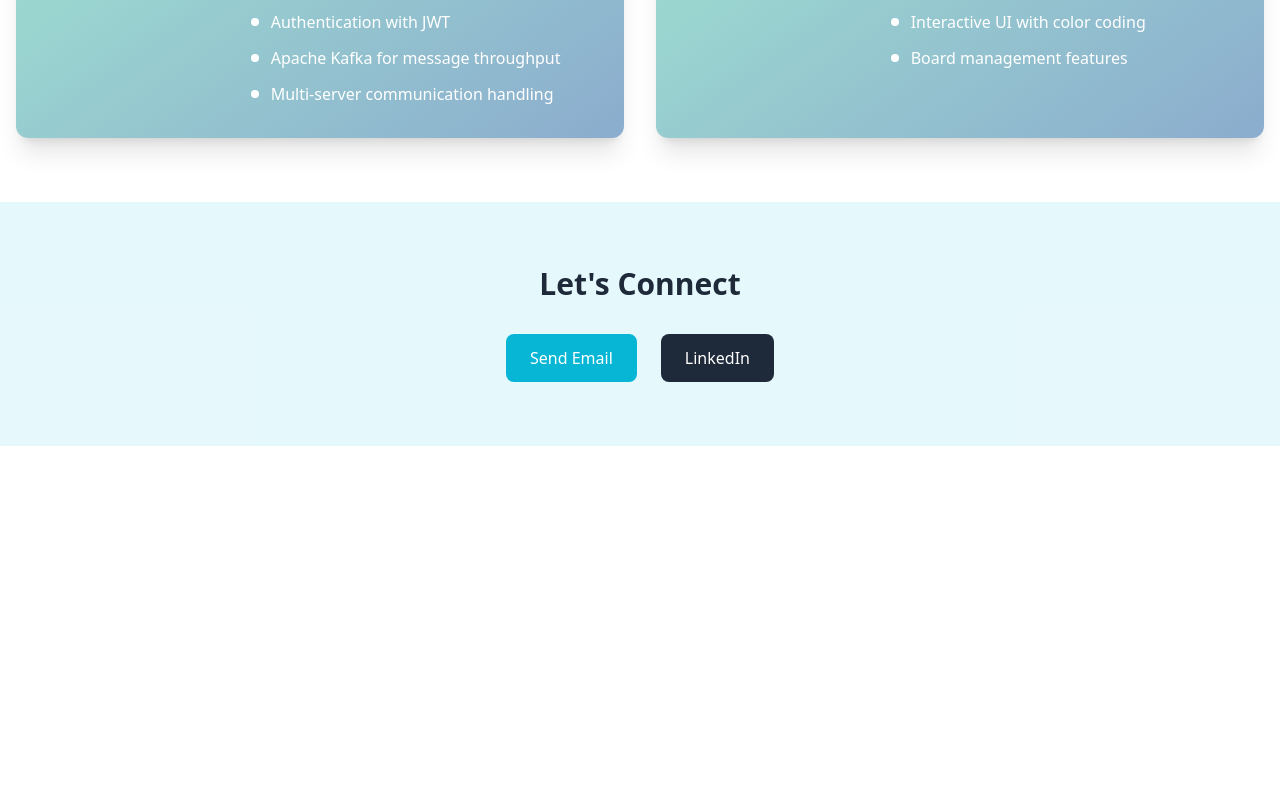
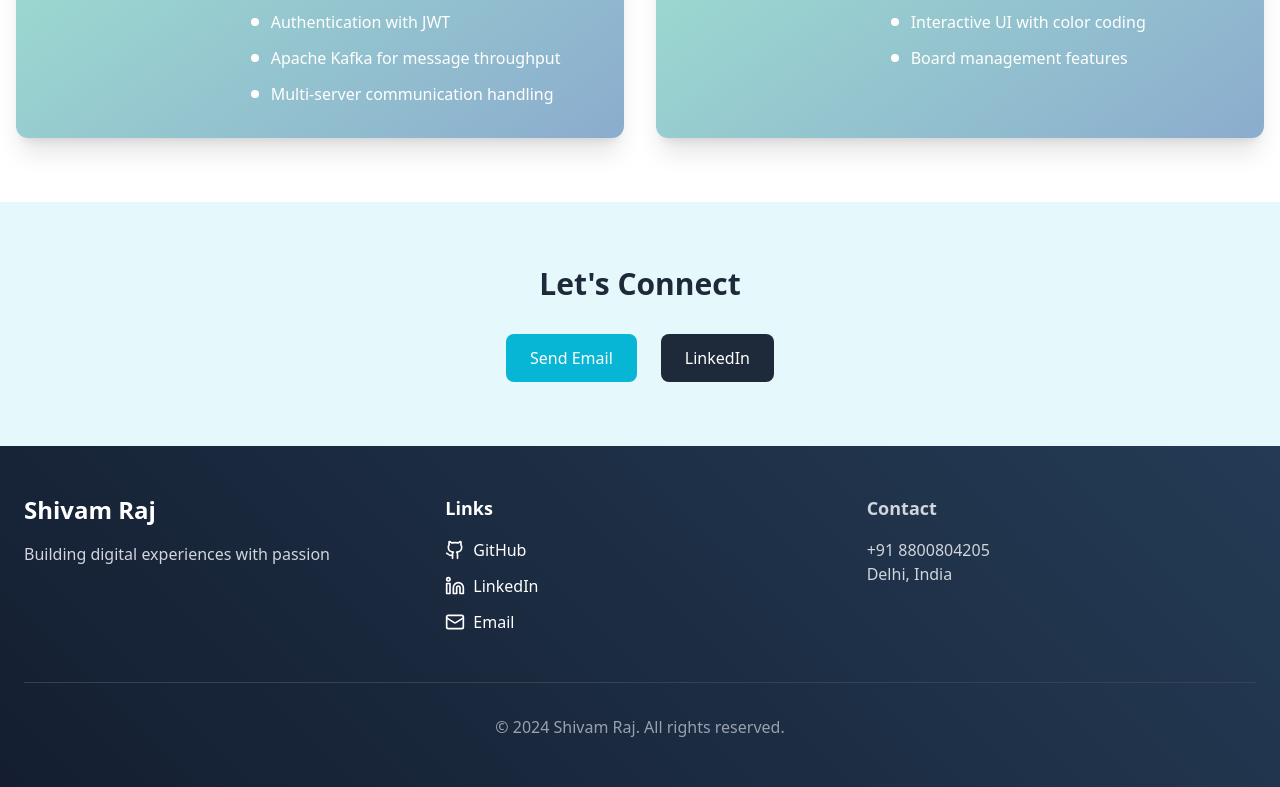
Before and after one commit to Mtank10/shivam-portfolio, a Next.js app: page / in a window 1280 px wide. Shown: the part 1982-2769 px from the top of the page. Before the commit the page ends 2428 px from the top, so only its background shows below. Built offline with nearby package versions, Linux system fonts and the light colour scheme.

Commit message:
add features

```diff
--- /dev/null
+++ b/app/components/Footer.tsx
@@ -0,0 +1,68 @@
+"use client";
+import { motion } from "framer-motion";
+import { Github, Linkedin, MailIcon } from "lucide-react";
+
+export default function Footer() {
+  return (
+    <footer
+      className="relative py-12"
+      style={{
+        background: 'linear-gradient(45deg, #141e30, #243b55)',
+        color: '#ffffff'
+      }}
+    >
+      <div className="container mx-auto px-6">
+        <div className="grid md:grid-cols-3 gap-8 text-center md:text-left">
+          <motion.div
+            initial={{ opacity: 0 }}
+            whileInView={{ opacity: 1 }}
+          >
+            <h3 className="text-2xl font-bold mb-4">Shivam Raj</h3>
+            <p className="text-gray-300">Building digital experiences with passion</p>
+          </motion.div>
+
+          <div className="flex flex-col items-center md:items-start">
+            <h4 className="text-lg font-semibold mb-4">Links</h4>
+            <div className="flex flex-col gap-3">
+              <a
+                href="https://github.com/Mtank10"
+                target="_blank"
+                rel="noopener noreferrer"
+                className="flex items-center gap-2 hover:text-[#43cea2] transition-colors"
+              >
+                <Github size={20} />
+                GitHub
+              </a>
+              <a
+                href="https://linkedin.com/in/shivamraj10"
+                target="_blank"
+                rel="noopener noreferrer"
+                className="flex items-center gap-2 hover:text-[#43cea2] transition-colors"
+              >
+                <Linkedin size={20} />
+                LinkedIn
+              </a>
+              <a
+                href="mailto:rajshivam691@gmail.com"
+                className="flex items-center gap-2 hover:text-[#43cea2] transition-colors"
+              >
+                <MailIcon size={20} />
+                Email
+              </a>
+            </div>
+          </div>
+
+          <div className="text-gray-300">
+            <h4 className="text-lg font-semibold mb-4">Contact</h4>
+            <p>+91 8800804205</p>
+            <p>Delhi, India</p>
+          </div>
+        </div>
+
+        <div className="border-t border-gray-700 mt-12 pt-8 text-center text-gray-400">
+          <p>© 2024 Shivam Raj. All rights reserved.</p>
+        </div>
+      </div>
+    </footer>
+  );
+}
--- a/app/components/Navbar.tsx
+++ b/app/components/Navbar.tsx
@@ -1,13 +1,14 @@
 "use client";
-import { useEffect, useState } from "react";
+import { useState, useEffect } from "react";
 import { motion } from "framer-motion";
 import { useTheme } from "next-themes";
-import { MoonIcon, SunIcon } from "@heroicons/react/24/solid";
+import { MoonIcon, SunIcon, Bars3Icon, XMarkIcon } from "@heroicons/react/24/solid";
 import Link from "next/link";
 
 export default function Navbar() {
   const { theme, setTheme } = useTheme();
   const [mounted, setMounted] = useState(false);
+  const [isMenuOpen, setIsMenuOpen] = useState(false);
 
   useEffect(() => setMounted(true), []);
 
@@ -22,10 +23,11 @@ export default function Navbar() {
     >
       <div className="container mx-auto px-6 py-4 flex items-center justify-between">
         <Link href="/" className="text-2xl font-bold">
-          Shivam
+          Shivam Raj
         </Link>
 
-        <div className="flex items-center gap-6">
+        {/* Desktop Navigation */}
+        <div className="hidden md:flex items-center gap-6">
           {['home', 'projects', 'experience','skills','contact'].map((section) => (
             <Link
               key={section}
@@ -47,6 +49,46 @@ export default function Navbar() {
             )}
           </button>
         </div>
+
+        {/* Mobile Menu Button */}
+        <button
+          className="md:hidden p-2"
+          onClick={() => setIsMenuOpen(!isMenuOpen)}
+        >
+          {isMenuOpen ? (
+            <XMarkIcon className="w-6 h-6" />
+          ) : (
+            <Bars3Icon className="w-6 h-6" />
+          )}
+        </button>
+
+        {/* Mobile Menu */}
+        {isMenuOpen && (
+          <motion.div
+            initial={{ opacity: 0, y: -20 }}
+            animate={{ opacity: 1, y: 0 }}
+            className="absolute top-full left-0 w-full bg-inherit md:hidden"
+          >
+            <div className="flex flex-col items-center py-4 gap-4">
+              {['home', 'projects', 'experience'].map((section) => (
+                <Link
+                  key={section}
+                  href={`#${section}`}
+                  className="py-2"
+                  onClick={() => setIsMenuOpen(false)}
+                >
+                  {section.charAt(0).toUpperCase() + section.slice(1)}
+                </Link>
+              ))}
+              <button
+                onClick={() => setTheme(theme === 'dark' ? 'light' : 'dark')}
+                className="mt-4"
+              >
+                {theme === 'dark' ? 'Light Mode' : 'Dark Mode'}
+              </button>
+            </div>
+          </motion.div>
+        )}
       </div>
     </nav>
   );
--- a/app/components/ProjectCard.tsx
+++ b/app/components/ProjectCard.tsx
@@ -3,10 +3,13 @@ import Image from "next/image";
 
 export default function ProjectCard({ project }: { project: any }) {
   return (
-    <motion.div
+    <motion.a
+      href={project.githubUrl}
+      target="_blank"
+      rel="noopener noreferrer"
       initial={{ opacity: 0, y: 20 }}
       whileInView={{ opacity: 1, y: 0 }}
-      className="rounded-xl overflow-hidden shadow-xl"
+      className="rounded-xl overflow-hidden shadow-xl block hover:scale-[1.02] transition-transform"
       style={{
         background: 'linear-gradient(145deg, #43cea280, #185a9d80)',
         color: '#ffffff'
@@ -44,6 +47,6 @@ export default function ProjectCard({ project }: { project: any }) {
           </ul>
         </div>
       </div>
-    </motion.div>
+    </motion.a>
   );
 }
--- a/app/page.tsx
+++ b/app/page.tsx
@@ -6,7 +6,7 @@ import ProjectCard from "./components/ProjectCard";
 import { PROFILE, PROJECTS, SKILLS } from "@/data/resume";
 import { motion } from "framer-motion";
 import { CodeBracketIcon, CpuChipIcon, CommandLineIcon, CircleStackIcon } from "@heroicons/react/24/outline";
-
+import Footer from './components/Footer';
 export default function Home() {
   return (
     <div className="min-h-screen">
@@ -71,6 +71,7 @@ export default function Home() {
           </div>
         </div>
       </section>
+      <Footer/>
     </div>
   );
 }
--- a/data/resume.ts
+++ b/data/resume.ts
@@ -45,6 +45,7 @@ export const EXPERIENCE = [
         "Apache Kafka for message throughput",
         "Multi-server communication handling"
       ],
+      githubUrl: "https://github.com/Mtank10",
       image:chat
     },
     {
@@ -56,6 +57,7 @@ export const EXPERIENCE = [
         "Interactive UI with color coding",
         "Board management features"
       ],
+      githubUrl: "https://github.com/Mtank10",
       image:kanban
     }
   ];
--- a/package.json
+++ b/package.json
@@ -11,6 +11,7 @@
   "dependencies": {
     "@heroicons/react": "^2.2.0",
     "framer-motion": "^12.4.10",
+    "lucide-react": "^0.477.0",
     "next": "15.2.1",
     "next-themes": "^0.4.4",
     "postcss": "^8.5.3",
```
Also changed, not shown: 1 other file (tests, documents, lock files or other folders).
